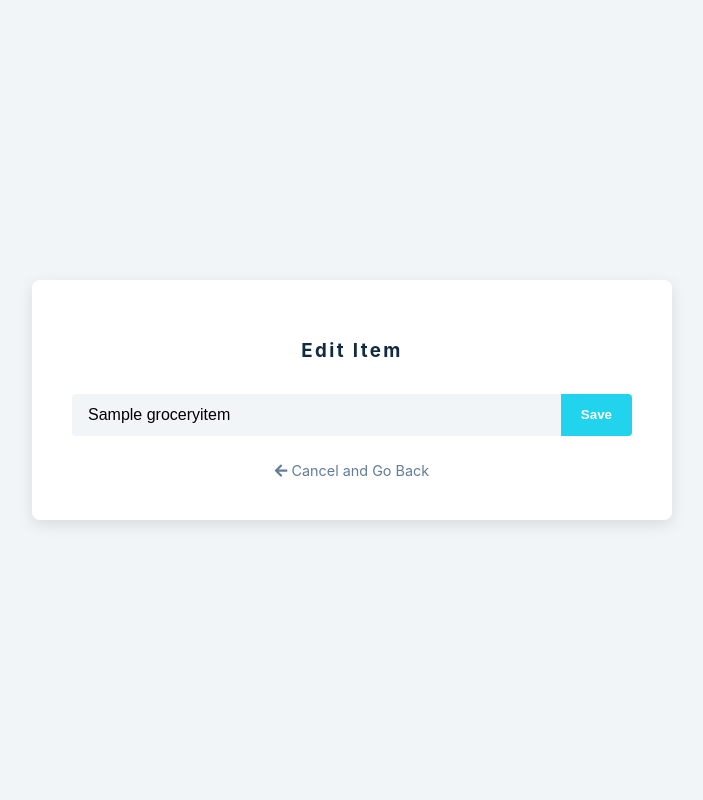
After one commit to SudipDhungana03/CRUD-with-django, a Django app: page /edit/1/ in a window 1280 px wide. The commit adds this page. Shown: the whole page, without its empty margins (288-991 px from the left). Run offline with Django 5.2, Linux system fonts and the light colour scheme; tables that the repository leaves empty hold one stand-in row (values such as "Sample post").

Commit message:
making changes in css file

```diff
--- a/grocery/static/grocery/css/form.css
+++ b/grocery/static/grocery/css/form.css
@@ -1,8 +1,8 @@
-form h2 {
+.grocery-form h3 {
     text-align: center;
-  margin-bottom: 1.5rem;
-  text-transform: capitalize;
-  letter-spacing: 0.1rem;
+    margin-bottom: 2rem;
+    letter-spacing: 0.15rem;
+    color: var(--clr-grey-1);
 }
 
 .form-control {
@@ -10,39 +10,30 @@ form h2 {
     justify-content: center;
 }
 
-.form-input {
-  padding: 0.375rem 0.75rem;
-  padding-left: 1rem;
+input {
+    padding: 0.75rem 1rem;
     background: #f1f5f8;
+    border: transparent;
     border-top-left-radius: 0.25rem;
     border-bottom-left-radius: 0.25rem;
-  border-color: transparent;
+    flex: 1 0 auto;
+    outline: none;
     font-size: 1rem;
-  flex: 1 0 auto;
-  color: #102a42;
-}
-
-.form-input::placeholder {
-  color: #617d98;
 }
 
 .submit-btn {
-  background: #a5d8ff;
-  border-color: transparent;
-  flex: 0 0 5rem;
-  display: grid;
-  align-items: center;
-  padding: 0.25rem;
-  text-transform: capitalize;
-  letter-spacing: 0.1rem;
+    background: var(--clr-primary);
+    color: var(--clr-white);
+    border: transparent;
+    padding: 0.75rem 1.25rem;
     cursor: pointer;
-  content: #222;
-  transition: all 0.3s linear;
     border-top-right-radius: 0.25rem;
     border-bottom-right-radius: 0.25rem;
+    transition: var(--transition);
+    text-transform: capitalize;
+    font-weight: bold;
 }
 
 .submit-btn:hover {
-  background: #3bc9db;
-  color: #fff;
+    background: #0891b2;
 }
--- a/grocery/static/grocery/css/global.css
+++ b/grocery/static/grocery/css/global.css
@@ -1,17 +1,28 @@
-*, ::after, ::before {
-  margin: 0; padding: 0; box-sizing: border-box;
+:root {
+    --clr-primary: #22d3ee;
+    --clr-grey-1: #102a42;
+    --clr-grey-5: #617d98;
+    --clr-white: #fff;
+    --transition: all 0.3s linear;
+    --light-shadow: 0 5px 15px rgba(0, 0, 0, 0.1);
 }
+
 body {
-  background: #f1f5f8;
-  font-family: 'system-ui', sans-serif;
-  color: #102a42;
-  display: flex; justify-content: center;
+    background: #f1f5f8;
+    color: var(--clr-grey-1);
+    font-family: -apple-system, BlinkMacSystemFont, "Segoe UI", Roboto, Helvetica, Arial, sans-serif;
+    margin: 0;
+    display: grid;
+    place-items: center;
+    min-height: 100vh;
 }
+
 .section-center {
-  background: #fff;
-  width: 90vw; max-width: 35rem;
-  margin-top: 5rem; padding: 2rem;
-  border-radius: 0.5rem; box-shadow: 0 5px 15px rgba(0, 0, 0, 0.1);
+    width: 90vw;
+    margin: 5rem 0;
+    max-width: 35rem;
+    background: var(--clr-white);
+    padding: 2.5rem;
+    border-radius: 0.5rem;
+    box-shadow: var(--light-shadow);
 }
-.alert { margin-bottom: 1rem; text-align: center; border-radius: 0.25rem; }
-.alert-success { background: #d1fae5; color: #065f46; }
--- /dev/null
+++ b/grocery/templates/grocery/edit.html
@@ -0,0 +1,30 @@
+{% load static %}
+<!DOCTYPE html>
+<html lang="en">
+<head>
+    <meta charset="UTF-8">
+    <meta name="viewport" content="width=device-width, initial-scale=1.0">
+    <title>Edit Item - Grocery Bud</title>
+    <link rel="stylesheet" href="https://cdnjs.cloudflare.com/ajax/libs/font-awesome/5.15.4/css/all.min.css">
+    <link rel="stylesheet" href="{% static 'grocery/css/global.css' %}">
+    <link rel="stylesheet" href="{% static 'grocery/css/form.css' %}">
+</head>
+<body>
+    <section class="section-center">
+        <form class="grocery-form" method="POST">
+            {% csrf_token %}
+            <h3>Edit Item</h3>
+            <div class="form-control">
+                <input type="text" name="name" value="{{ item.name }}" required autofocus>
+                <button type="submit" class="submit-btn">Save</button>
+            </div>
+
+            <div style="text-align: center; margin-top: 1.5rem;">
+                <a href="{% url 'grocery:index' %}" style="color: var(--clr-grey-5); text-decoration: none; font-size: 0.9rem;">
+                    <i class="fas fa-arrow-left"></i> Cancel and Go Back
+                </a>
+            </div>
+        </form>
+    </section>
+</body>
+</html>
```
Also changed, not shown: grocery/static/grocery/css/items.css (+10 -25 lines), grocery/static/grocery/css/single-item.css (+51 -22 lines). Lines whose indentation alone changed are shown as unchanged.
